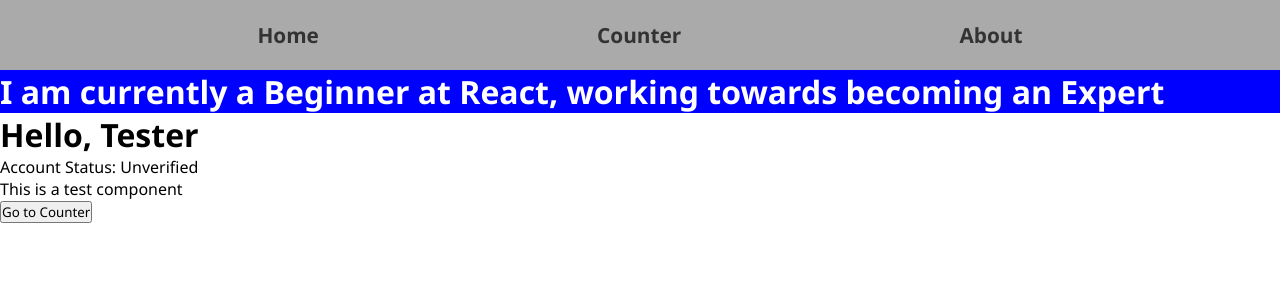
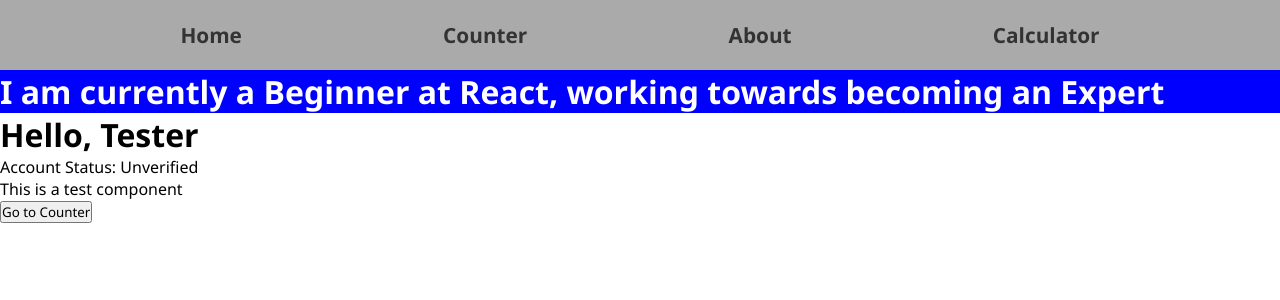
Before and after one commit to RynJyn/reacttest, a React (Create React App) app: page / in a window 1280 px wide. Shown: the top 300 px of the page. Built offline with nearby package versions, Linux system fonts and the light colour scheme.

Commit message:
Added the Calculator to the Header Component

```diff
--- a/src/Components/Header.js
+++ b/src/Components/Header.js
@@ -10,6 +10,7 @@ function Header()
                 <Link to="/"><li>Home</li></Link>
                 <Link to="/counter"><li>Counter</li></Link>
                 <Link to="/about"><li>About</li></Link>
+                <Link to="/calculator"><li>Calculator</li></Link>
             </ul>
         </div>
     );
```
